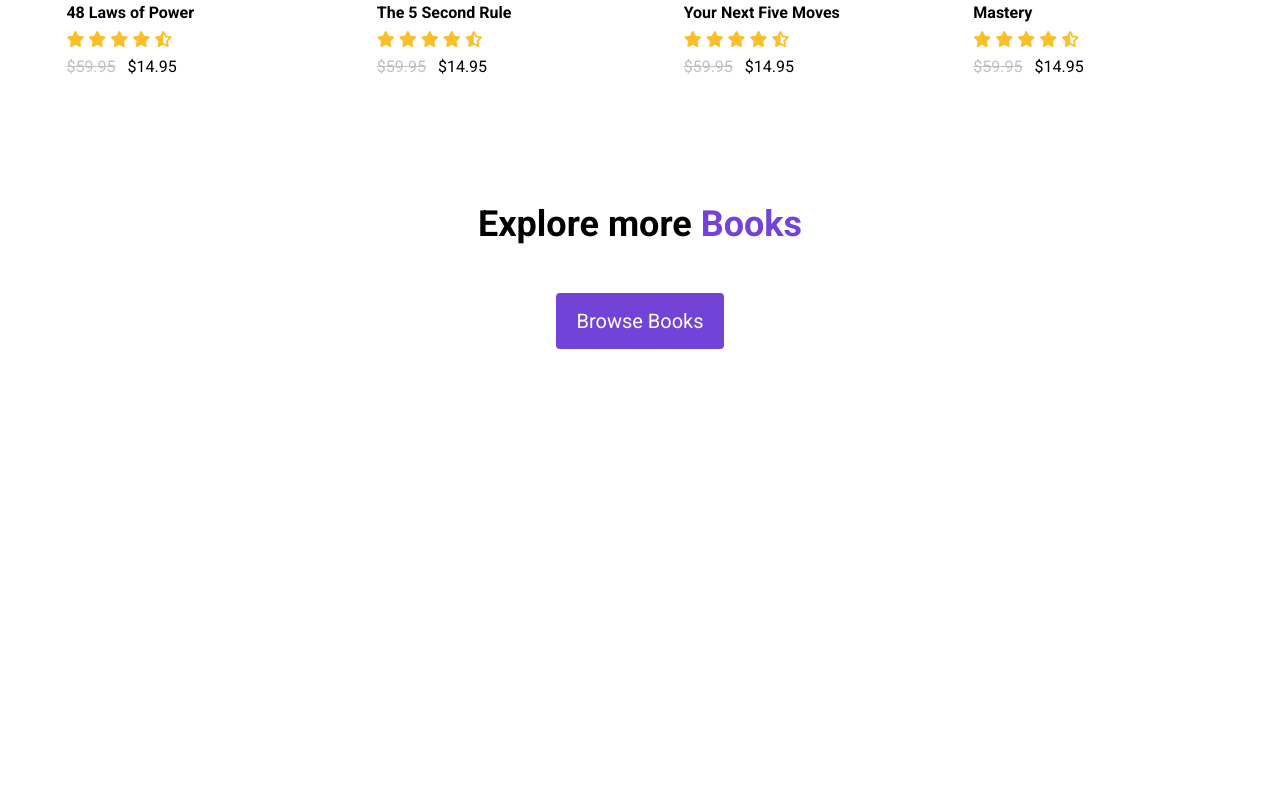
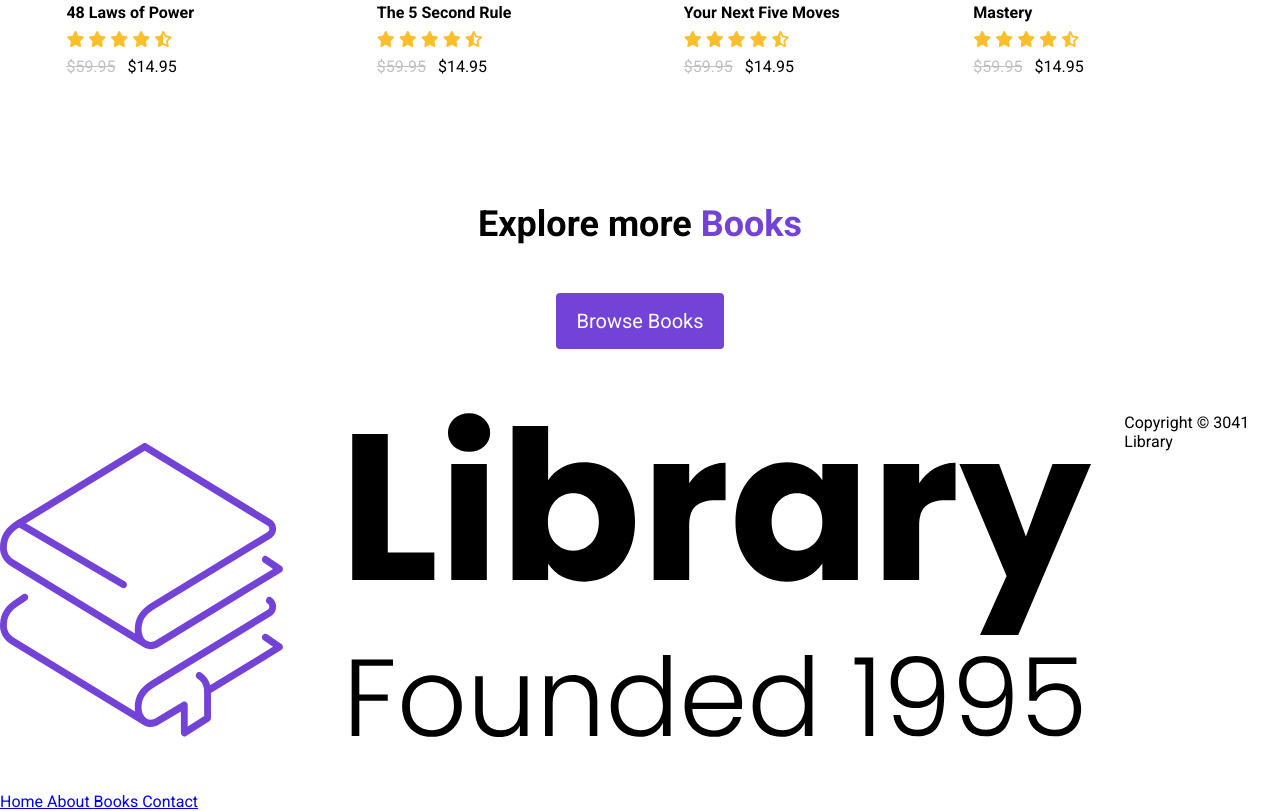
Before and after one commit to N-Cress/e_comm, a plain HTML site: page index.html in a window 1280 px wide. Shown: the part 2934-3745 px from the top of the page. Before the commit the page ends 3347 px from the top, so only its background shows below. Drawn offline with Linux system fonts and the light colour scheme.

Commit message:
html base for footer

```diff
--- a/index.html
+++ b/index.html
@@ -329,5 +329,23 @@
             </div>
         </section>
     </main>
+    <footer>
+        <div class="container">
+            <div class="row">
+                <a>
+                    <figure class="footer__logo">
+                        <img src="./assets/Library.svg" class="footer__logo--img" alt="">
+                    </figure>
+                </a>
+                <div class="footer__list">
+                    <a href="#" class="footer__link"> Home </a>
+                    <a href="#" class="footer__link"> About </a>
+                    <a href="#" class="footer__link"> Books </a>
+                    <a href="#" class="footer__link"> Contact </a>
+                </div>
+            </div>
+            <div class="footer__copyright">Copyright &copy; 3041 Library</div>
+        </div>
+    </footer>
 </body>
 </html>
```
